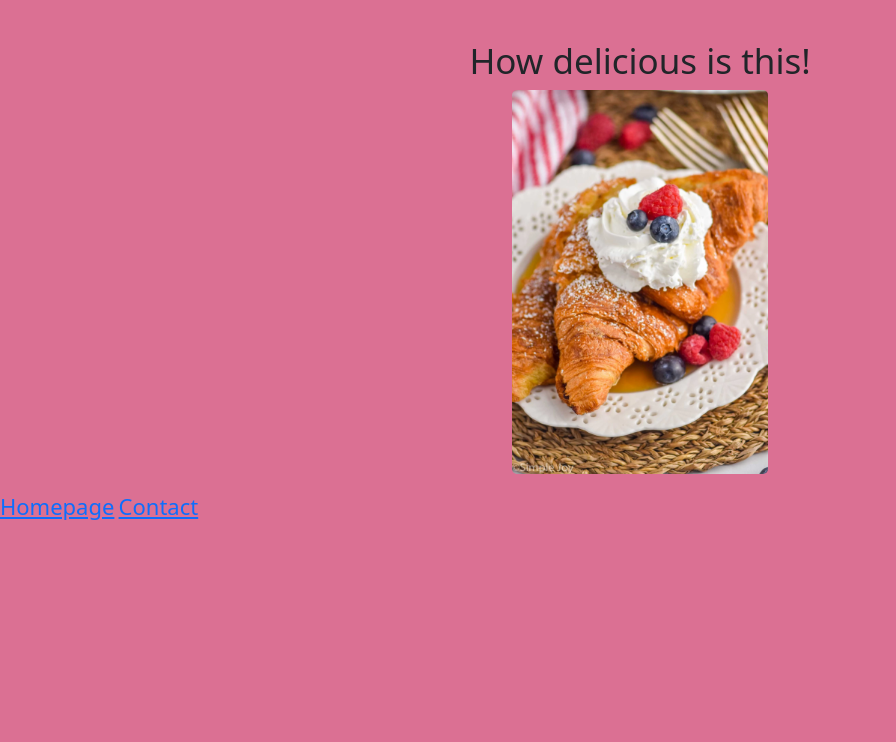
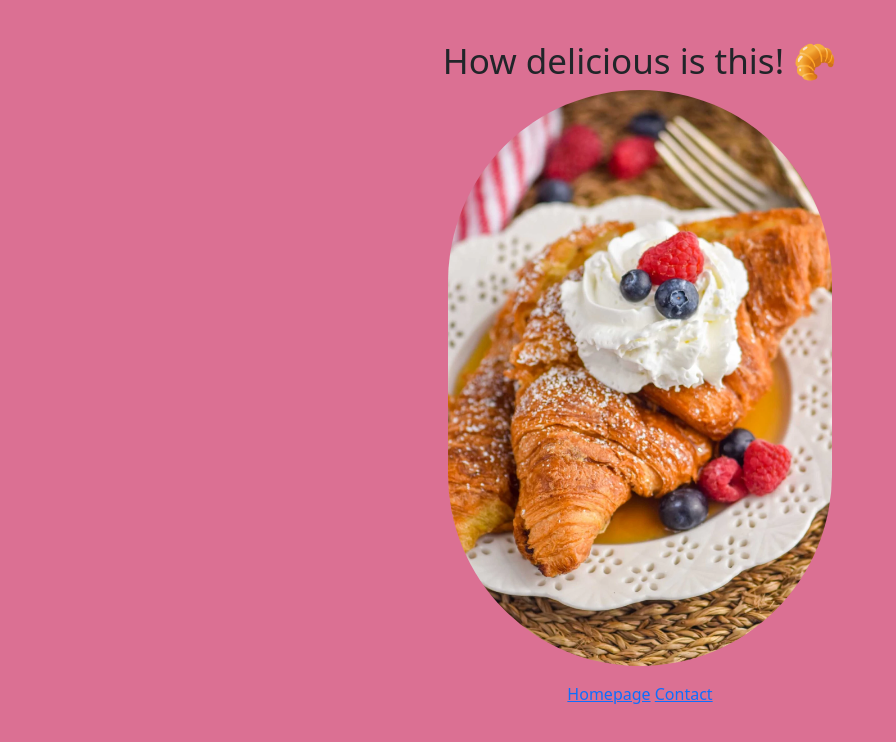
Before and after one commit to sandramercadal/Croissant-Responsivecourse, a plain HTML site: page photo.html in a window 1280 px wide. Shown: the whole page, without its empty margins (0-896 px from the left). Drawn offline with nearby package versions, Linux system fonts and the light colour scheme.

Commit message:
Changes to pic layout

```diff
--- a/css/styles.css
+++ b/css/styles.css
@@ -13,14 +13,13 @@ p {
   font-size: 25px;
 }
 
-a {
+section {
   text-align: center;
-  font-size: 22px;
 }
 
 .croissant-photo {
-  max-width: 20%;
-  border-radius: 5px;
+  max-width: 30%;
+  border-radius: 200px;
   display: block;
   margin: 1px auto;
 }
--- a/photo.html
+++ b/photo.html
@@ -30,7 +30,7 @@
     ></script>
   </head>
   <body>
-    <h1>How delicious is this!</h1>
+    <h1>How delicious is this! 🥐</h1>
     <p>
       <img src="css/images/croissant.jpg" alt="" class="croissant-photo" />
     </p>
```
Also changed, not shown: index.html (+1 -1 lines).
